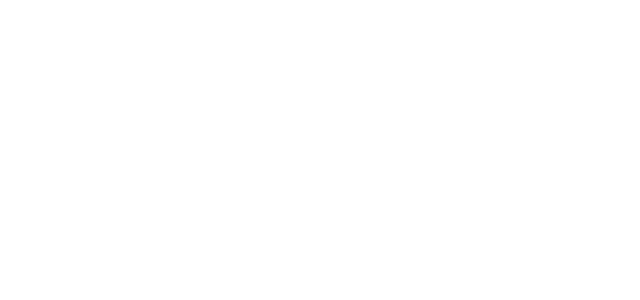
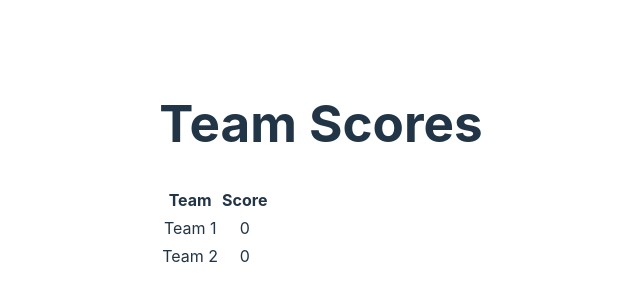
Before and after one commit to ArneSamson/DEV5-LAB6-FRONTEND, a Vue app: page /live in a window 1280 px wide. Shown: the part 234-534 px from the top of the page, without its empty margins (319-959 px from the left). Built offline with nearby package versions, Linux system fonts and the light colour scheme; no server answers.

Commit message:
feat: add table with teams and scores

```diff
--- a/src/components/LiveScoreboard.vue
+++ b/src/components/LiveScoreboard.vue
@@ -1,8 +1,10 @@
-<script>
+<script setup>
     import {ref, onMounted} from 'vue';
 
-    let score = ref(0);
-    let team = ref('home');
+    const teams = ref([
+        {name: 'Team 1', score: 0},
+        {name: 'Team 2', score: 0},
+    ]);
 
     let socket = null;
 
@@ -20,11 +22,25 @@
 </script>
 
 <template>
-  <div>
+    <div>
+      <h1>Team Scores</h1>
+      <table>
+        <thead>
+          <tr>
+            <th>Team</th>
+            <th>Score</th>
+          </tr>
+        </thead>
+        <tbody>
+          <tr v-for="team in teams">
+            <td>{{ team.name }}</td>
+            <td>{{ team.score }}</td>
+          </tr>
+        </tbody>
+      </table>
+    </div>
+  </template>
 
-  </div>
-
-</template>
 
 <style scoped>
 </style>
```
